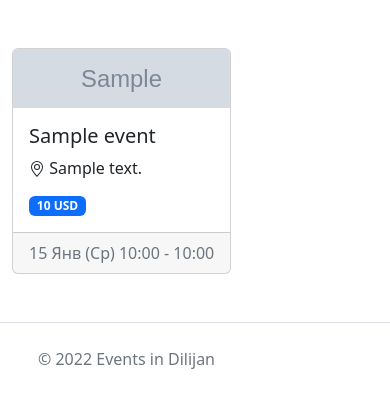
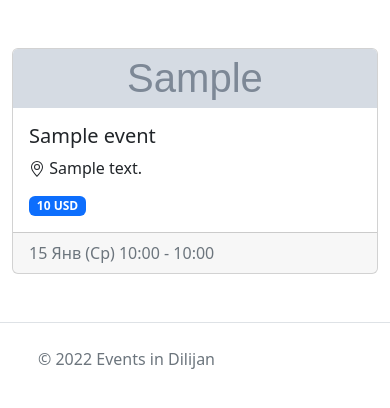
Before and after one commit to kochnev/events, a Django app: template events/templates/afisha/index.html in a window 390 px wide. Shown: the part 56-464 px from the top of the page. Run offline with Django 4.2, Linux system fonts and the light colour scheme; the template is opened without the code that fills it: values that come from a table or form of the project are taken from there, others are empty; tables that the repository leaves empty hold one stand-in row (values such as "Sample post"); grey boxes marked "Sample" are stand-in pictures; some libraries are stand-ins or nearby versions.

Commit message:
fix mobile grid index

```diff
--- a/events/templates/afisha/index.html
+++ b/events/templates/afisha/index.html
@@ -14,7 +14,8 @@
     <div class="container">
         <div class="row row-cols-1 row-cols-sm-2 row-cols-md-3 g-4">
             {% for event in events %}
-            <div class="col d-flex align-items-stretch">
+            <div class="col">
+<!--            d-flex align-items-stretch">-->
 
                 <div class="card">
                     <a href="{% url 'event_detail' event.id%}">
```
